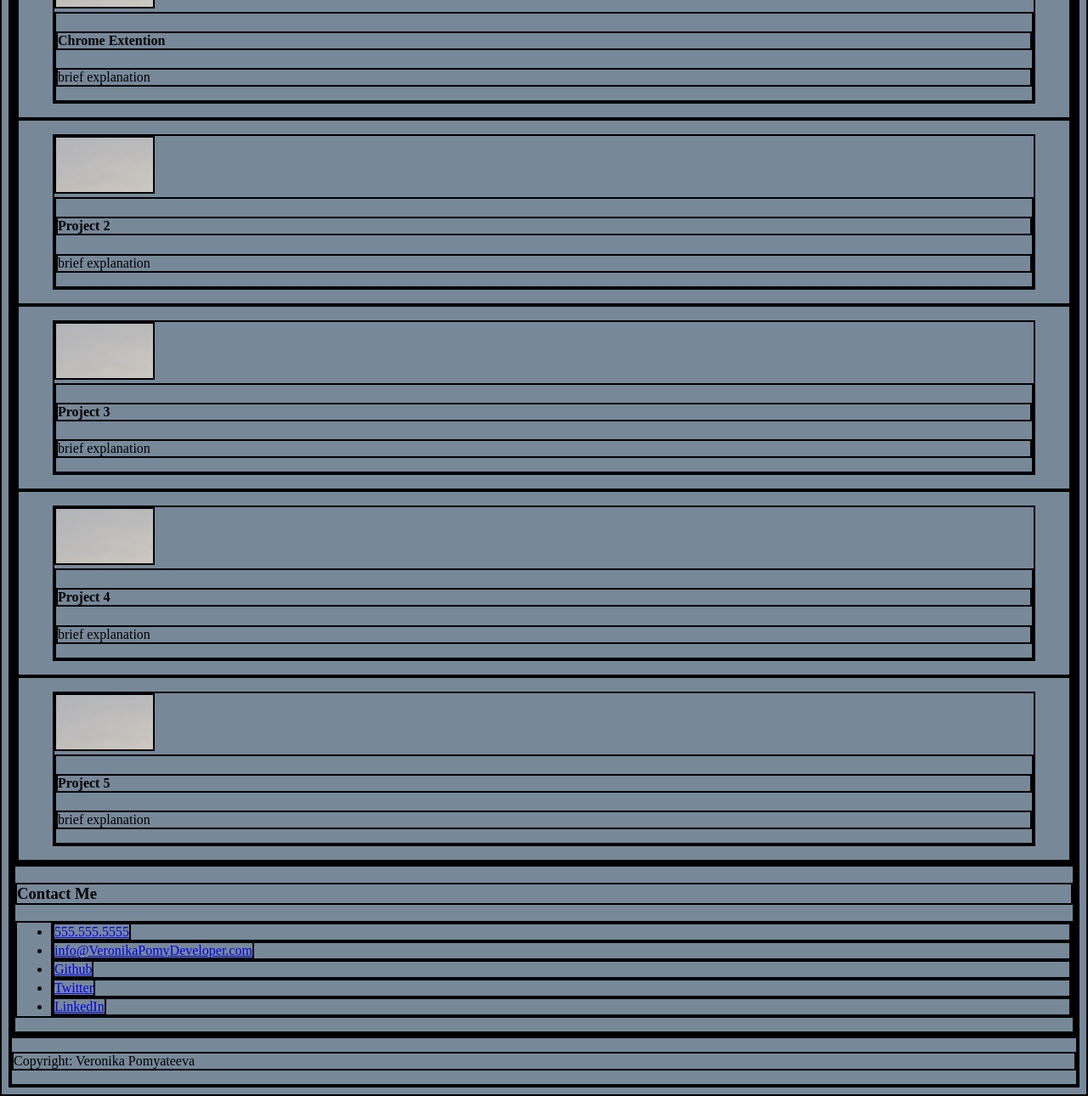
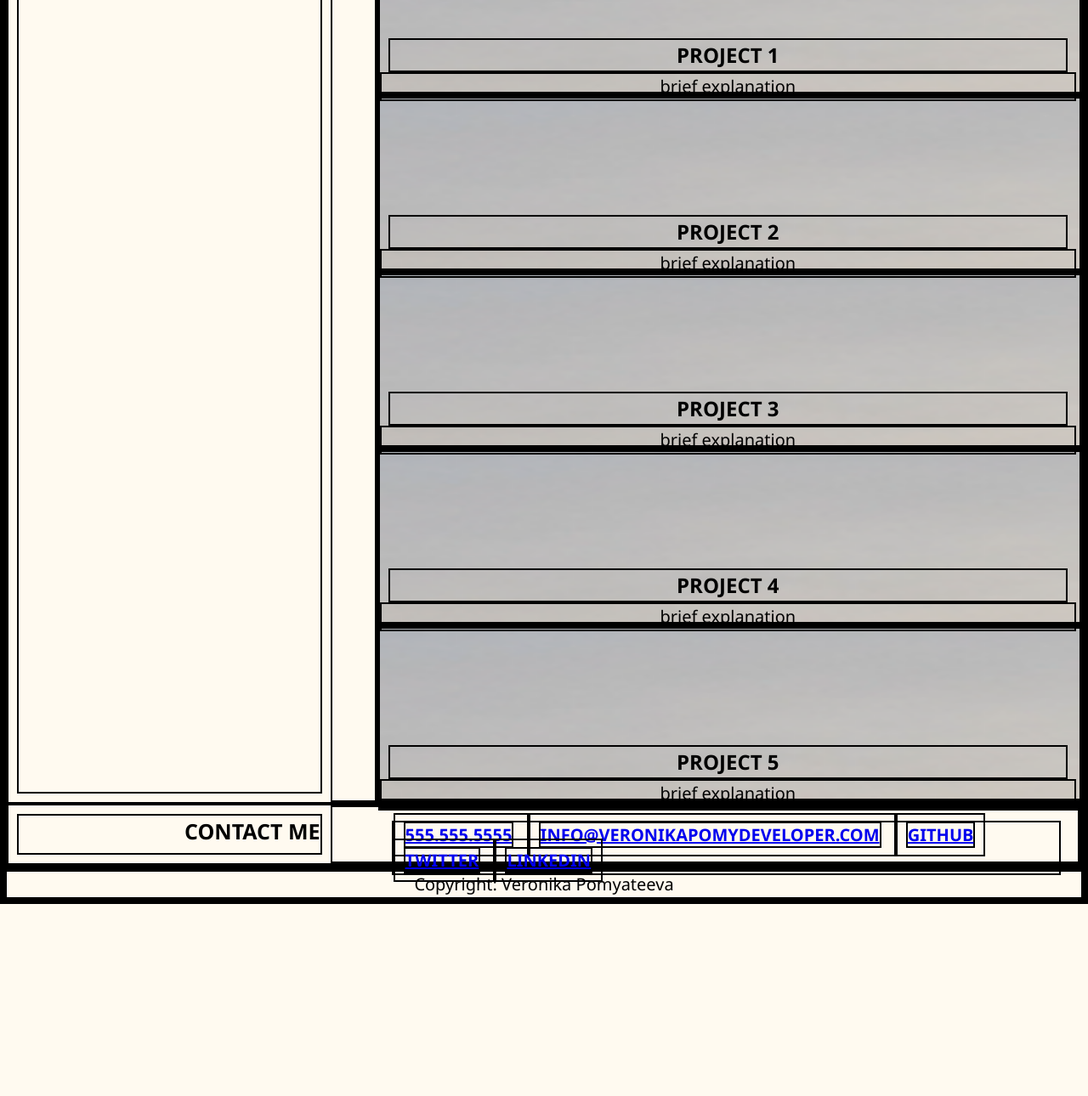
Before and after one commit to veronika-pomy/Veronika-Pomyateeva-Portfolio, a plain HTML site: page index.html in a window 1280 px wide. Shown: the part 719-2009 px from the top of the page at 85% size. After the commit the page ends 1783 px from the top, so only its background shows below. Drawn offline with Linux system fonts and the light colour scheme.

Commit message:
added css styling, esp. positioning

```diff
--- a/assets/css/index.css
+++ b/assets/css/index.css
@@ -1,37 +1,204 @@
+/*color scheme from https://coolors.co*/
+:root {
+  --light: floralwhite;
+  /* --txt-color: */
+}
+
+/*set 1rem to 10px to et font size (1rem=16px; 10px/0.16=62.5)*/
+html {
+  font-size: 62.5%;
+  width: auto;
+}
+
+
 * {
   border: 2px solid black;
 }
 
+/*change font family later*/
+/*set font and background color */
 body {
-    background-color: lightslategray;
+    font-family: 'Segoe UI', Tahoma, Geneva, Verdana, sans-serif;
+    font-size: 2rem;
+    line-height: 1.5;
+    background-color: var(--light);
 }
+
+/*set sizes for headers*/
+h1,
+h2,
+h3,
+h4,
+h5,
+h6 {
+  text-transform: uppercase;
+  margin: 1rem;
+  /* color  */
+  line-height: 1.5;
+  text-align: center;
+}
+
+h1 {
+  font-size: 3.5rem;
+}
+
+h2 {
+  font-size: 3rem;
+}
+
+h3 {
+  font-size: 2.5rem;
+}
+
+h4 {
+  font-size: 2.4rem;
+}
+
+h5 {
+  font-size: 1.5rem;
+}
+
+h6 {
+  font-size: 1rem;
+}
+
+header {
+  text-align: center;
+  /*set flex direction for header elements to be column*/
+  display: flex;
+  flex-direction: column;
+}
+
+/*mobile-first appraoch, set flex dir to column for header els, updated for larger screens using media query*/
+.header-els {
+  display: flex;
+  flex-direction: column;
+}
+
+.nav-menu li,
+.contact-menu li {
+  text-transform: uppercase;
+  font-weight: bold;
+  padding: 1rem;
+}
+
+/*mobile-first appraoch, set flex dir to column for articles within main, updated for larger screens using media query*/
+.article-main {
+  display: flex;
+  flex-direction: column;
+}
+
+/*set sizes of figure els to resize imgs to fit them*/
+.main-box,
+.box {
+  width: 100%;
+  height: 20rem;
+}
+
+img {
+  width: 100%;
+  height: 100%;
+}
+
+/*position header to overlap with img*/
+.main-sub-h {
+  position: relative;
+  margin-top: -8.5rem;
+}
+
+/*position project headers and ps to overlap with img*/
+.project-header {
+  position: relative;
+  margin-top: -7.5rem;
+}
+
+.project-p {
+  position: relative;
+  margin-top: -1rem;
+  text-align: center;
+}
+
+
+
+
+
+.contact-menu li {
+  text-align: center;
+}
+
+footer {
+  text-align: center;
+}
+
+
+/* Tablets */
+@media screen and (min-width: 992px) {
+    .header-els {
+      flex-direction: row;
+      justify-content: space-between;
+    }
+    .nav-menu {
+      margin: auto 2rem;
+      position: relative;
+      top: 25%;
+    }
+    .nav-menu li {
+      display: inline;
+      position: relative;
+      top: 50%;
+    }
+    .main-sub-h {
+      position: relative;
+      margin-top: -8.5rem;
+      margin-left: 85rem;
+      flex-shrink: 1;
+
+    }
+    .article-main {
+      display: flex;
+      flex-direction: row;
+      justify-content: space-between;
+    }
+    h3 {
+      width: 30%;
+      text-align: right;
+    }
+    .container-right {
+      width: 70%;
+      padding-left: 5rem;
+    }
+    .contact-menu {
+      margin: auto 2rem;
+      position: relative;
+      top: 25%;
+    }
+    .contact-menu li {
+      display: inline;
+      position: relative;
+      top: 50%;
+    }
+  }
+
+  /* Large smartphones
+  @media screen and (max-width: 768px) {
+
+  }
+
+  Small smartphones
+  @media screen and (max-width: 576px) {
+    .header-el {
+
+    }
+  } */
+
+
 
 /* Use moble first approach to design the smalller screen view first */
 
-/* Project image needs to get slightly bigger when hovered over */
+/* Project image needs to get slightly bigger when hovered over, create glowing effect */
 
 /* Media Queries
 Use Mobile first approach
-Tablets
-@media screen and(min-width: 992px) {
-    header {
-      background: #772014;
-    }
-  }
-
-Large smartphones - navbar changes color
-  @media screen and (max-width: 768px) {
-    nav {
-      background-color: #bb8588;
-    }
-  }
-
-Small smartphones - image placeholders change color
-  @media screen and (max-width: 576px) {
-    .sample-img {
-      background-color: #8ac4ff;
-    }
-  }
 
   When hovering over the box has a glowing effect
   Check out group mini project for advanced css for flexbox hints
--- a/index.html
+++ b/index.html
@@ -4,20 +4,21 @@
     <meta charset="UTF-8">
     <meta http-equiv="X-UA-Compatible" content="IE=edge">
     <meta name="viewport" content="width=device-width, initial-scale=1.0">
-    <!-- <link rel="stylesheet" type="text/css" href="./assets/css/reset.css"/> -->
+    <link rel="stylesheet" type="text/css" href="./assets/css/reset.css"/>
     <link rel="stylesheet" type="text/css" href="./assets/css/index.css"/>
     <title>Veronika Pomyateeva | Portfolio</title>
 </head>
 <body>
-    <header> <!-- Flexbox to arrange elements; stack as a column for smaller screens -->
-        <section>
+    <header>
+        <!-- set class to turn section with header and nav bar into flexbox -->
+        <section class="header-els">
             <!-- Header-->
             <h1>
                 Veronika Pomyateeva
             </h1>
             <!-- Nav Bar -->
             <nav>
-                <ul>
+                <ul class="nav-menu"> <!-- set class to change display properties on the nav menu -->
                     <li>
                         <a href="#about-me">About Me</a>
                     </li>
@@ -37,11 +38,12 @@
         </section>
         <!-- Main Profile Image -->
         <div>
-            <figure> <!-- Flexbox to make overlapping design -->
+            <figure class="main-box">
                 <img src="./assets/images/placeholder.png" alt="Main Website Logo"/>
                 <div>
                     <!-- Subheader -->
-                    <h2>Subheader goes here</h2>
+                    <!-- class to overlap header with img -->
+                    <h2 class="main-sub-h">Subheader</h2>
                 </div>
             </figure>
         </div>
@@ -49,70 +51,74 @@
 
     <main>
         <section>
-            <article> <!--Flexbox to arrange in row; resizing for smaller screens to make a column -->
+            <article class="article-main"> <!-- set class to use flexbox to arrange els -->
             <!-- About Me -->
                 <h3 id="about-me">About Me</h3>
-                <div>
-                    <p>Paragraph about my professional work</p>
-                    <p>Personal paragraph</p>
+                <!-- set class to position main content on page -->
+                <div class="container-right">
+                    <p>Professional: Lorem ipsum dolor sit amet consectetur, adipisicing elit. Dolores, aliquid asperiores. Doloremque saepe harum vel est. Porro deleniti reprehenderit tenetur omnis ullam! Necessitatibus aut voluptas tempora sunt unde inventore ullam nesciunt odit tempore, temporibus, enim officiis recusandae consectetur eum repellendus possimus iure. Sunt, maiores iste.</p>
+                    <p>Interests: Lorem ipsum, dolor sit amet consectetur adipisicing elit. Sequi magnam ea magni natus, officiis at mollitia, perferendis deserunt, eaque rerum consectetur. Eveniet commodi veniam praesentium ea maiores sit similique, dolor deserunt. Ullam odio dolorum, nesciunt excepturi reprehenderit aliquid quidem. Nam amet rerum deserunt omnis fuga?</p>
                 </div>
             </article>
-            <article> <!--Flexbox to arrange in row; resizing for smaller screens to make a column -->
+            <article class="article-main">
                 <!-- My Work -->
                 <h3 id="my-work">My Work</h3>
-                <div> <!-- Flexbox to arrange elements; resizing for smaller screens to make a column -->
-                    <div><!-- Flexbox to make overlapping design -->
+                <div class="container-right">
+                    <div>
                         <!--First Project Supposed to be larger than the rest -->
-                        <figure> <!-- Needs to include placeholder link to project -->
+                        <figure class="box"> <!-- Needs to include placeholder link to project -->
                             <img src="./assets/images/placeholder.png" alt="Chrome Extention Project"/>
                             <div>
-                                <h4>Chrome Extention</h4>
-                                <p>brief explanation</p>
+                                <!-- set class for headers and ps to overlap with imgs -->
+                                <h4 class="project-header">Project 1</h4>
+                                <p class="project-p">brief explanation</p>
                             </div>
                         </figure>
                     </div>
-                    <div> <!-- Flexbox to make overlapping design -->
-                        <figure> <!-- Needs to include placeholder link to project -->
+                    <div>
+                        <figure class="box"> <!-- Needs to include placeholder link to project -->
                             <img src="./assets/images/placeholder.png" alt="Project 2"/>
                             <div>
-                                <h4>Project 2</h4>
-                                <p>brief explanation</p>
+                                <h4 class="project-header">Project 2</h4>
+                                <p class="project-p">brief explanation</p>
                             </div>
                         </figure>
                     </div>
-                    <div> <!-- Flexbox to make overlapping design -->
-                        <figure> <!-- Needs to include placeholder link to project -->
+                    <div>
+                        <figure class="box"> <!-- Needs to include placeholder link to project -->
                             <img src="./assets/images/placeholder.png" alt="Project 3"/>
                             <div>
-                                <h4>Project 3</h4>
-                                <p>brief explanation</p>
+                                <h4 class="project-header">Project 3</h4>
+                                <p class="project-p">brief explanation</p>
                             </div>
                         </figure>
                     </div>
-                    <div> <!-- Flexbox to make overlapping design -->
-                        <figure> <!-- Needs to include placeholder link to project -->
+                    <div>
+                        <figure class="box"> <!-- Needs to include placeholder link to project -->
                             <img src="./assets/images/placeholder.png" alt="Project 4"/>
                             <div>
-                                <h4>Project 4</h4>
-                                <p>brief explanation</p>
+                                <h4 class="project-header">Project 4</h4>
+                                <p class="project-p">brief explanation</p>
                             </div>
                         </figure>
                     </div>
-                    <div> <!-- Flexbox to make overlapping design -->
-                        <figure> <!-- Needs to include placeholder link to project -->
+                    <div>
+                        <figure class="box"> <!-- Needs to include placeholder link to project -->
                             <img src="./assets/images/placeholder.png" alt="Project 5"/>
                             <div>
-                                <h4>Project 5</h4>
-                                <p>brief explanation</p>
+                                <h4 class="project-header">Project 5</h4>
+                                <p class="project-p">brief explanation</p>
                             </div>
                         </figure>
                     </div>
                 </div>
             </article>
-            <article> <!--Flexbox to arrange in row; resizing for smaller screens to make a column -->
+            <article class="article-main">
                 <!-- Contact Me -->
                 <h3 id="contact-me">Contact Me</h3>
-                <ul>
+                <!-- set class to style contact menu-->
+                <div class="container-right">
+                    <ul class="contact-menu">
                         <li>
                             <a href="tel:+15555555555">555.555.5555</a>
                         </li>
@@ -129,6 +135,7 @@
                             <a rel="noopener" href="https://www.linkedin.com/in/veronika-pomyateeva-6b19958a/" target="_blank">LinkedIn</a>
                         </li>
                     </ul>
+                </div>
             </article>
         </section>
     </main>
```
Also changed, not shown: 1 other file. Lines whose indentation alone changed are shown as unchanged.
